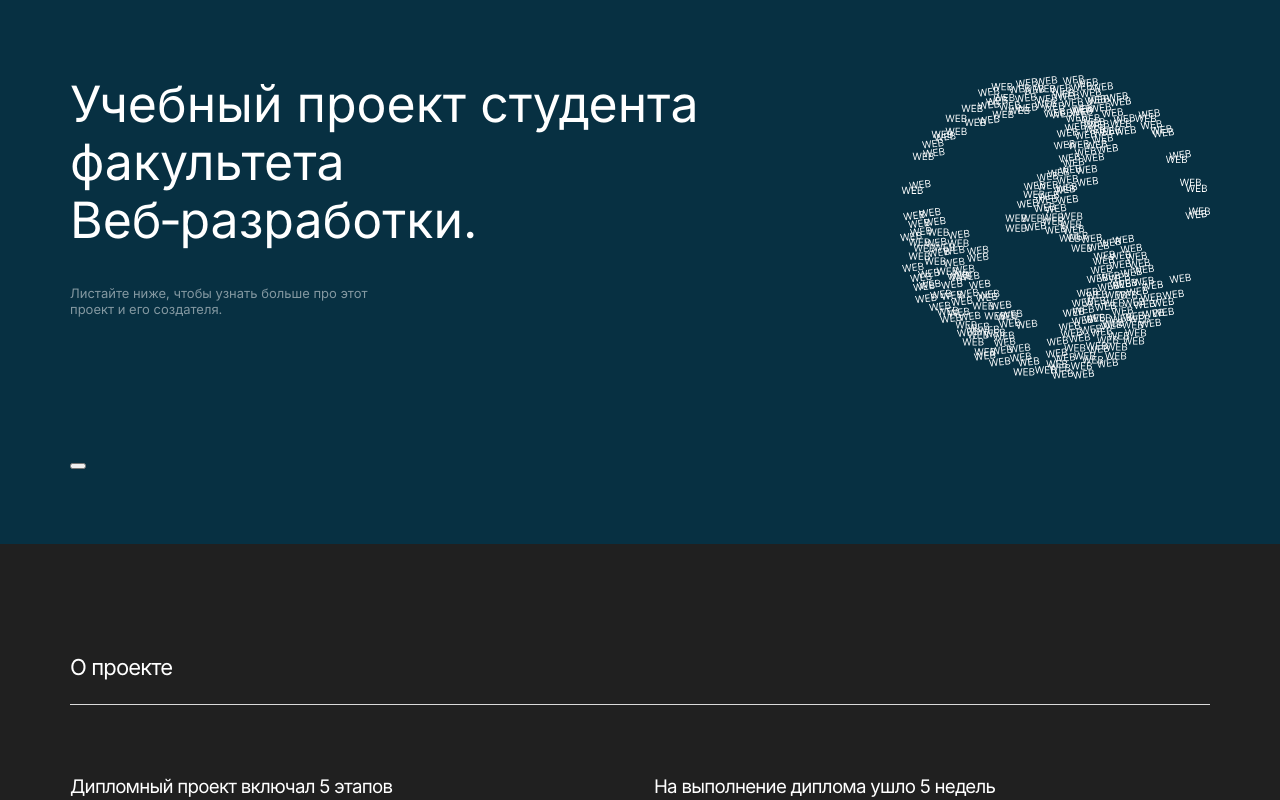
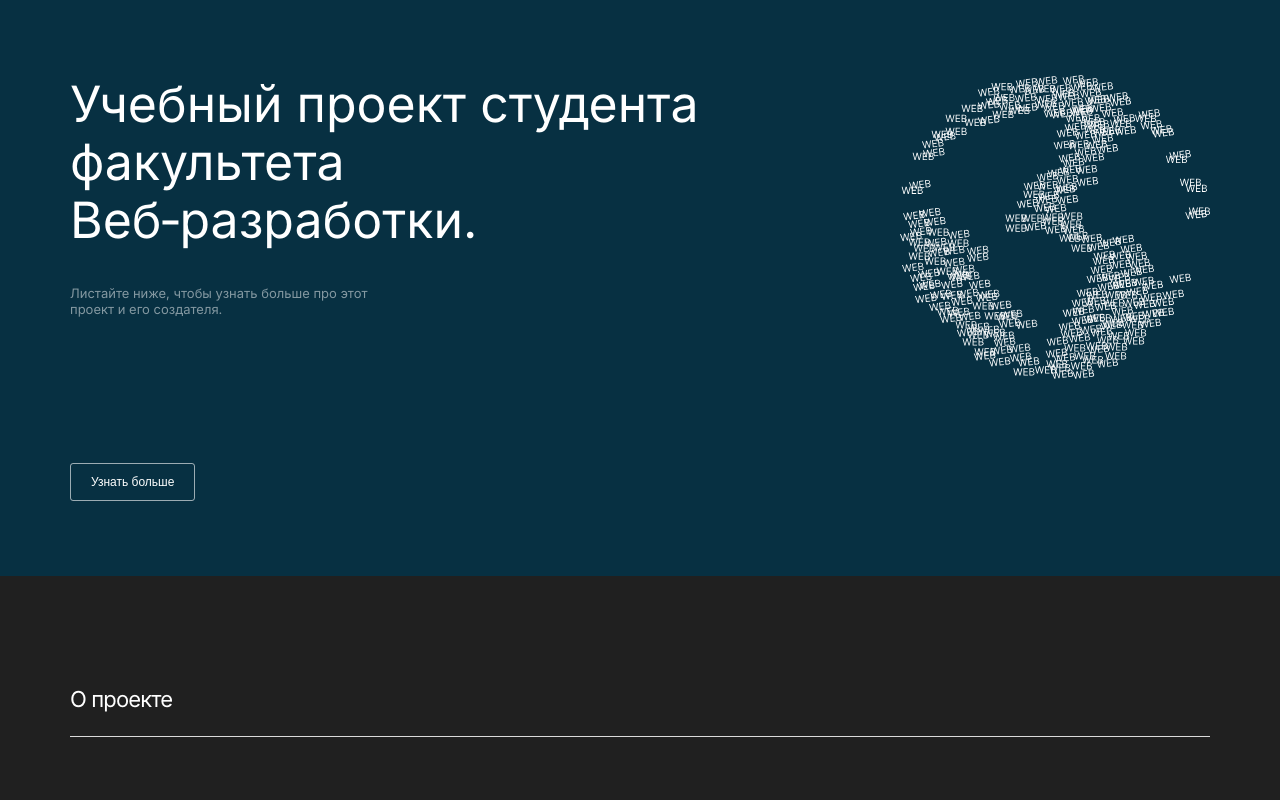
Before and after one commit to ns-mamaev/movies-explorer-frontend, a React (Create React App) app: page / in a window 1280 px wide. Shown: the top 800 px of the page. Built offline with nearby package versions, Linux system fonts and the light colour scheme.

Commit message:
fix: add styles for learn more btn in Promo

```diff
--- a/src/components/Promo/Promo.css
+++ b/src/components/Promo/Promo.css
@@ -1,6 +1,27 @@
 .promo {
   padding: 75px 0;
   background-color: #073042;
+}
+
+.nav-tab {
+  background-color: transparent;
+  font-weight: 500;
+  font-size: 12px;
+  line-height: 16px;
+  text-align: center;
+  padding: 10px 20px;
+  color: var(--textcolor-main);
+  border: 1px solid rgba(255, 255, 255, .6);
+  border-radius: 3px;
+  cursor: pointer;
+}
+
+.nav-tab:hover {
+  opacity: .6;
+}
+
+.nav-tab:active {
+  transform: scale(.98);
 }
 
 .promo__inner {
--- a/src/components/Promo/Promo.jsx
+++ b/src/components/Promo/Promo.jsx
@@ -7,7 +7,7 @@ const Promo = () => {
         <h1 className='promo__title'>Учебный проект студента факультета Веб&#8209;разработки.</h1>
         <p className='promo__subtitle'>Листайте ниже, чтобы узнать больше про этот проект и&nbsp;его создателя.</p>
         <div className='promo__logo'></div>
-        <button></button>
+        <button className='nav-tab'>Узнать больше</button>
       </div>
     </section>
   )
```
